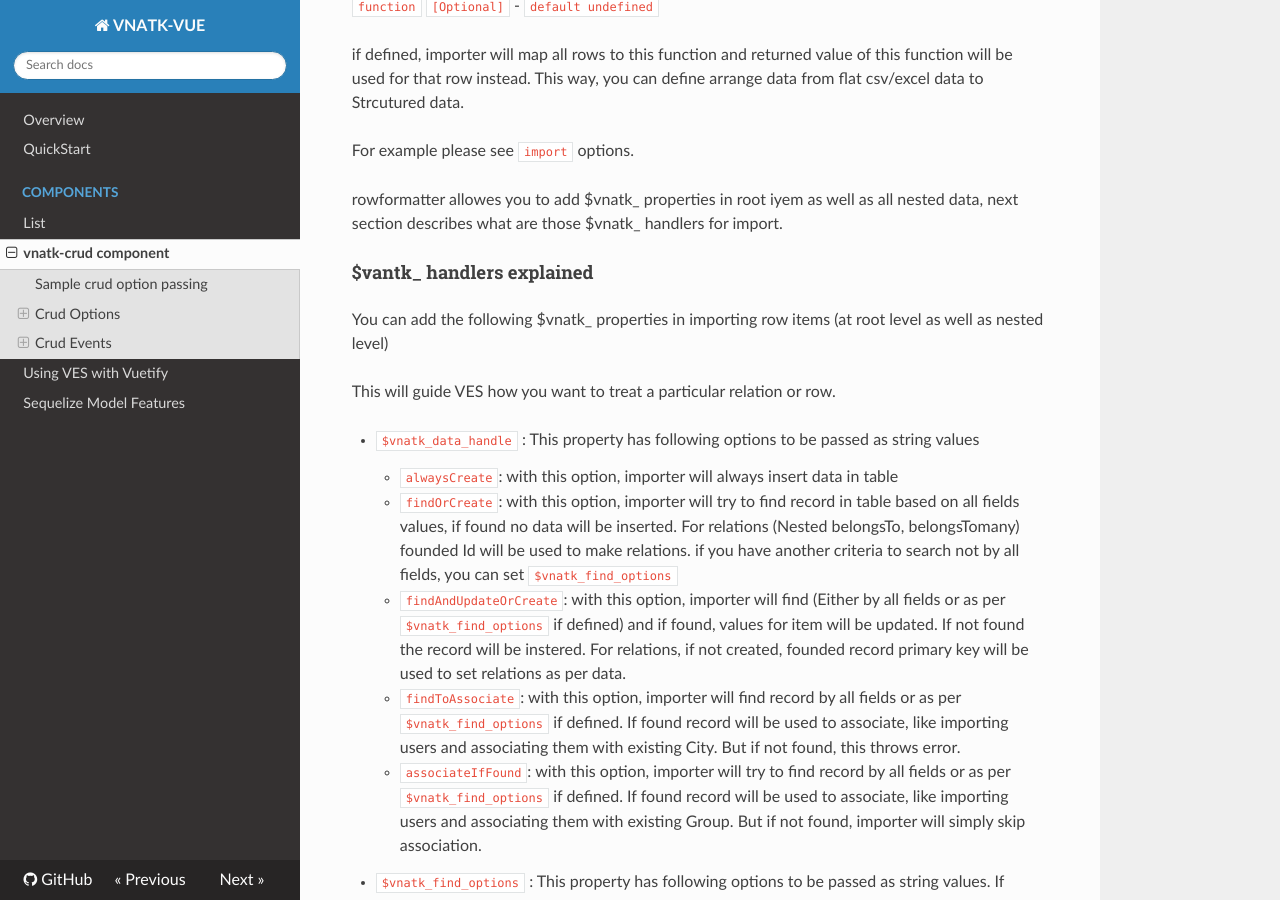
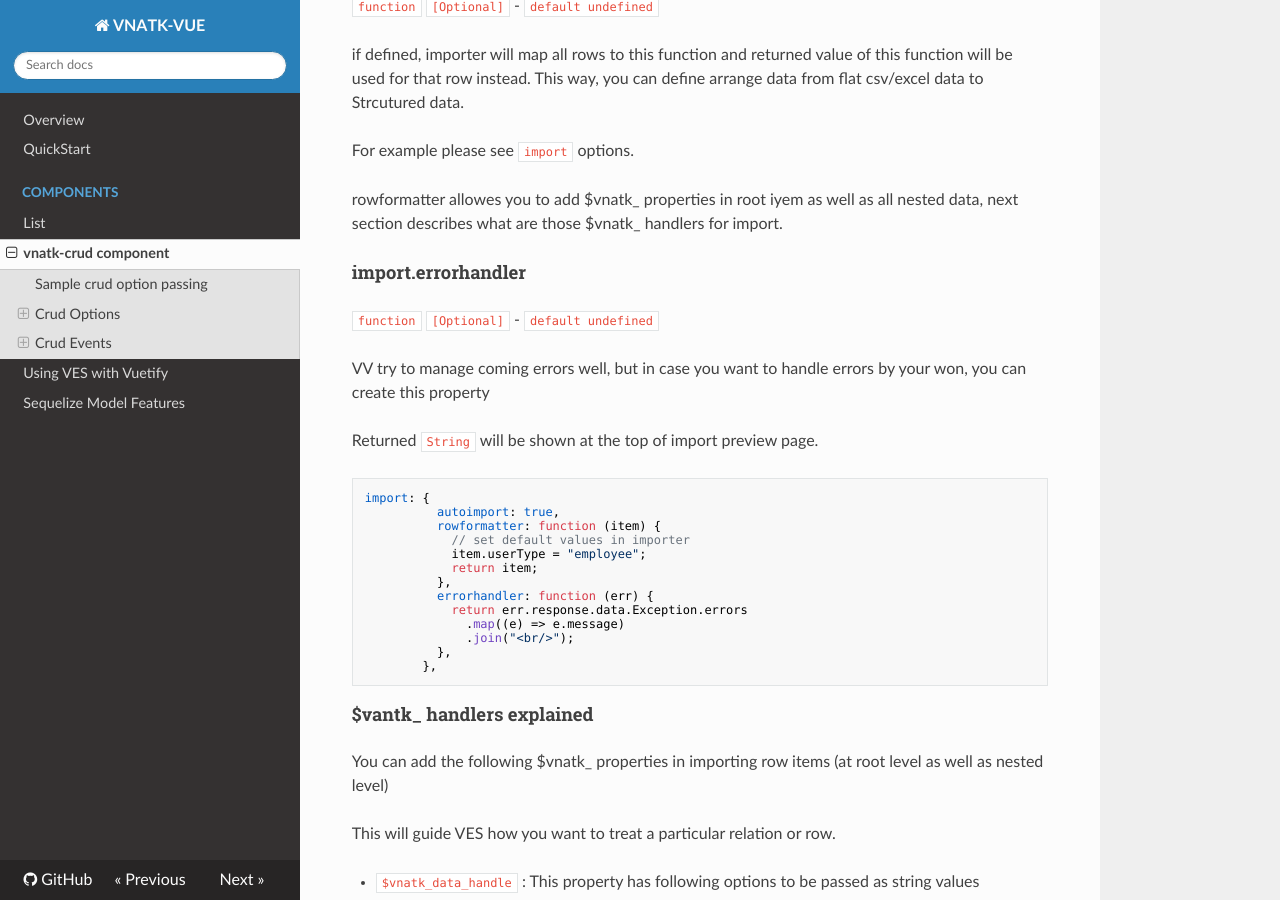
Before and after one commit to gowrav-vishwakarma/vnatk-vue, an MkDocs documentation site: the page built from docs/components/CRUD.md, in a window 1280 px wide and 900 px high, scrolled down 13488 px. Built offline with MkDocs 1.6.1, drawn with Linux system fonts in a browser that asks for light colours; nearby versions of some CDN libraries.

Commit message:
errorhandler in import

````diff
--- a/docs/components/CRUD.md
+++ b/docs/components/CRUD.md
@@ -629,6 +629,30 @@ For example please see `import` options.
 
 rowformatter allowes you to add $vnatk_ properties in root iyem as well as all nested data, next section describes what are those $vnatk_ handlers for import.
 
+#### import.errorhandler
+`function` `[Optional]` - `default undefined`
+
+VV try to manage coming errors well, but in case you want to handle errors by your won, you can create this property
+
+Returned `String` will be shown at the top of import preview page.
+
+```javascript
+import: {
+          autoimport: true,
+          rowformatter: function (item) {
+            // set default values in importer
+            item.userType = "employee";
+            return item;
+          },
+          errorhandler: function (err) {
+            return err.response.data.Exception.errors
+              .map((e) => e.message)
+              .join("<br/>");
+          },
+        },
+```
+
+
 #### $vantk_ handlers explained
 You can add the following $vnatk_ properties in importing row items (at root level as well as nested level)
 
````
Also changed, not shown: src/lib-components/Import.vue (+18 -3 lines), 1 other file.
